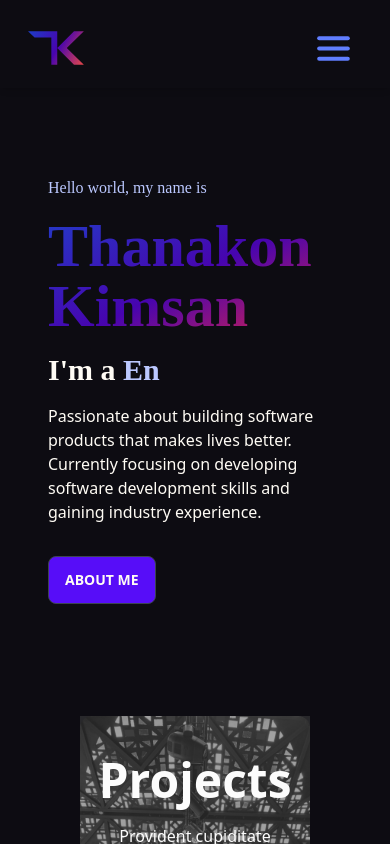
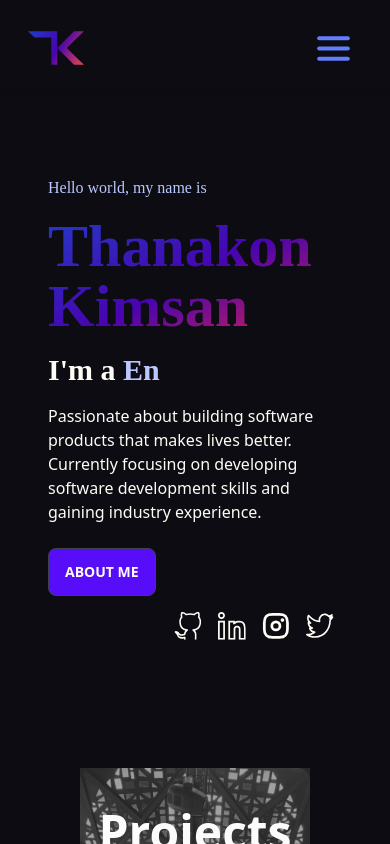
Before and after one commit to konfucius1/portfolio-website, a React (Vite) app: page / in a window 390 px wide. Shown: the top 844 px of the page. Built offline with nearby package versions, Linux system fonts and the light colour scheme.

Commit message:
added redirect 200

```diff
--- a/src/components/Hero.jsx
+++ b/src/components/Hero.jsx
@@ -1,5 +1,6 @@
 import React from 'react';
 import { TypeAnimation } from 'react-type-animation';
+import MobileSocial from '../components/MobileSocial';
 
 const Hero = () => {
   return (
@@ -26,7 +27,8 @@ const Hero = () => {
         Currently focusing on developing software development skills and gaining
         industry experience.
       </p>
-      <button className="btn bg-primary text-off-white mt-4">About Me</button>
+      <button className="btn bg-primary text-off-white mt-2">About Me</button>
+      <MobileSocial />
     </div>
   );
 };
--- a/src/components/MobileSocial.jsx
+++ b/src/components/MobileSocial.jsx
@@ -4,19 +4,17 @@ import linkedin from '../assets/linkedin-svgrepo-com.svg';
 import instagram from '../assets/instagram-svgrepo-com.svg';
 import twitter from '../assets/twitter-boxed-svgrepo-com.svg';
 
-const LeftBar = () => {
+const MobileSocial = () => {
   return (
-    <div className="md:hidden">
-      <div id="left" className="flex justify-start items-start min-h-screen">
-        <div className="flex-none w-24">
-          <img src={github} alt="" className="p-2 w-11" />
-          <img src={linkedin} alt="" className="p-2 w-11" />
-          <img src={instagram} alt="" className="p-2 w-11" />
-          <img src={twitter} alt="" className="p-2 w-11" />
-        </div>
+    <div className="flex justify-end items-end md:hidden py-2">
+      <div id="left" className="flex flex-row">
+        <img src={github} alt="" className="p-2 w-11" />
+        <img src={linkedin} alt="" className="p-2 w-11" />
+        <img src={instagram} alt="" className="p-2 w-11" />
+        <img src={twitter} alt="" className="p-2 w-11" />
       </div>
     </div>
   );
 };
 
-export default LeftBar;
+export default MobileSocial;
--- a/src/pages/Home.jsx
+++ b/src/pages/Home.jsx
@@ -1,6 +1,5 @@
 import LeftBar from '../components/LeftBar';
 import RightBar from '../components/RightBar';
-import MobileSocial from '../components/MobileSocial';
 import Hero from '../components/Hero';
 import Divider from '../components/Divider';
 
@@ -11,7 +10,6 @@ const Home = () => {
         <LeftBar />
         <Hero />
         <RightBar />
-        {/* <MobileSocial /> */}
       </div>
       <Divider />
     </>
```
Also changed, not shown: 1 other file (tests, documents, lock files or other folders).
